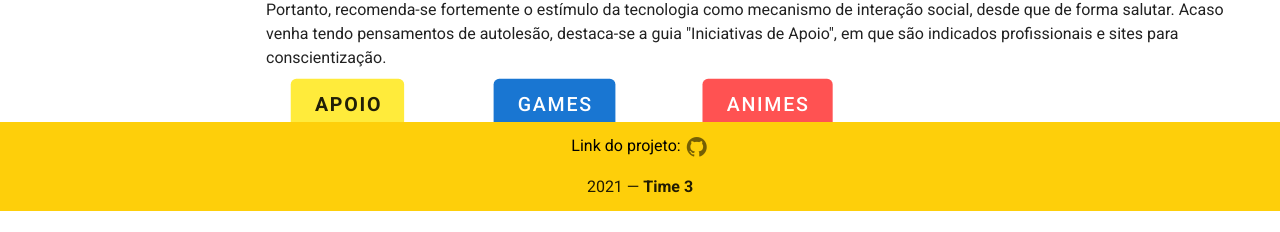
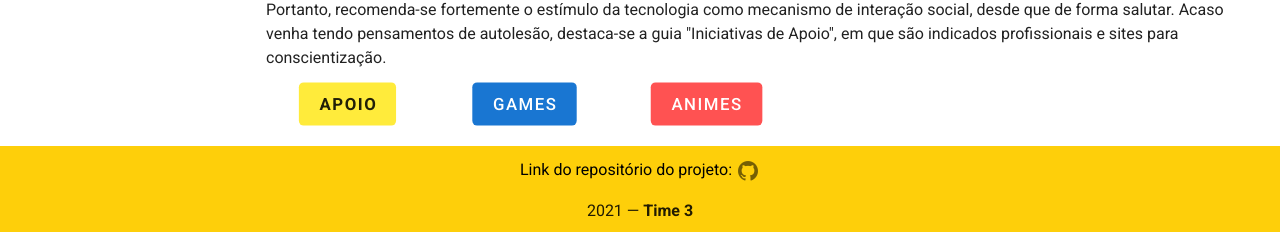
Before and after one commit to JordanElizeu/ProjetoHackathon-Iteris, a Vue app: page / in a window 1280 px wide. Shown: the part 2562-2794 px from the top of the page. Before the commit the page ends 2773 px from the top, so only its background shows below. Built offline with nearby package versions, Linux system fonts and the light colour scheme; no server answers.

Commit message:
Modificações no Readme, na Home e no Footer

```diff
--- a/src/components/shared/Footer.vue
+++ b/src/components/shared/Footer.vue
@@ -2,7 +2,7 @@
   <v-footer padless style="background-color: #fecf0a">
     <v-col class="text-center" cols="12">
       <a href="https://github.com/JordanElizeu/ProjetoHackathon-Iteris" style="text-decoration:none; color:black"><p style="text-align: center">
-        Link do projeto:
+        Link do repositório do projeto:
         <v-icon size="24px"> mdi-github </v-icon>
       </p></a>
       {{ new Date().getFullYear() }} — <strong>Time 3</strong>
--- a/src/views/Home.vue
+++ b/src/views/Home.vue
@@ -62,6 +62,7 @@
     >
       Animes
     </v-btn>
+    <br/><br/>
   </div>
 </template>
 
@@ -88,15 +89,15 @@ export default {
   margin: 10px;
 }
 .btn-games{
-  margin-left: 12%;
-  transform: scale(1.4);
+  margin-left: 9%;
+  transform: scale(1.2);
 }
 .btn-animes{
-  margin-left: 12%;
-  transform: scale(1.4);
+  margin-left: 9%;
+  transform: scale(1.2);
 }
 .btn-support{
   margin-left: 5%;
-  transform: scale(1.4);
+  transform: scale(1.2);
 }
 </style>
```
Also changed, not shown: 1 other file (tests, documents, lock files or other folders).
